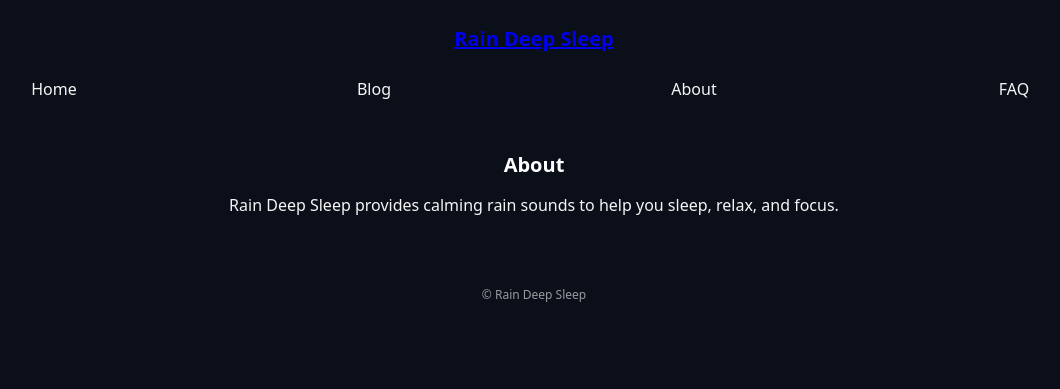
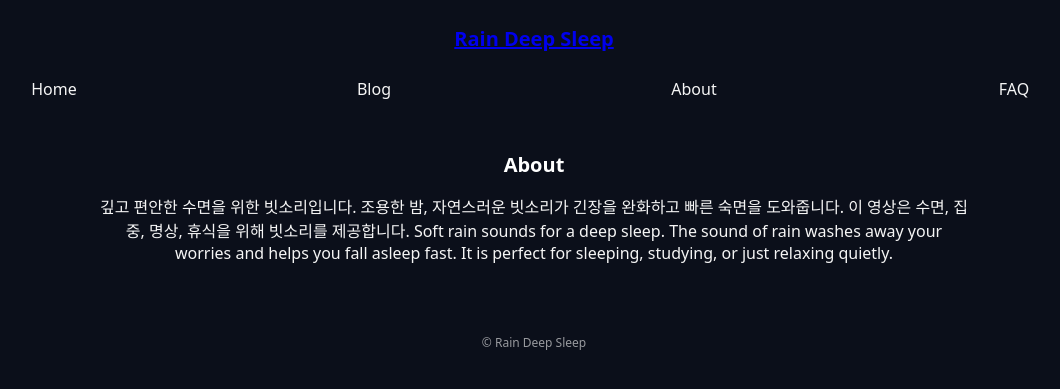
Before and after one commit to choijangwook/rain-deep-sleep, a Jekyll site: the page built from about.md, in a window 1280 px wide. Shown: the top 389 px of the page, without its empty margins (106-1166 px from the left). Built offline with Jekyll 4.4.1, drawn with Linux system fonts in a browser that asks for light colours.

Commit message:
Update about.md

```diff
--- a/about.md
+++ b/about.md
@@ -5,6 +5,6 @@ permalink: /about.html
 ---
 
 # About
-
-Rain Deep Sleep provides calming rain sounds to help you sleep,
-relax, and focus.
+깊고 편안한 수면을 위한 빗소리입니다. 조용한 밤, 자연스러운 빗소리가 긴장을 완화하고 빠른 숙면을 도와줍니다.
+이 영상은 수면, 집중, 명상, 휴식을 위해 빗소리를 제공합니다.
+Soft rain sounds for a deep sleep. The sound of rain washes away your worries and helps you fall asleep fast. It is perfect for sleeping, studying, or just relaxing quietly.
```
